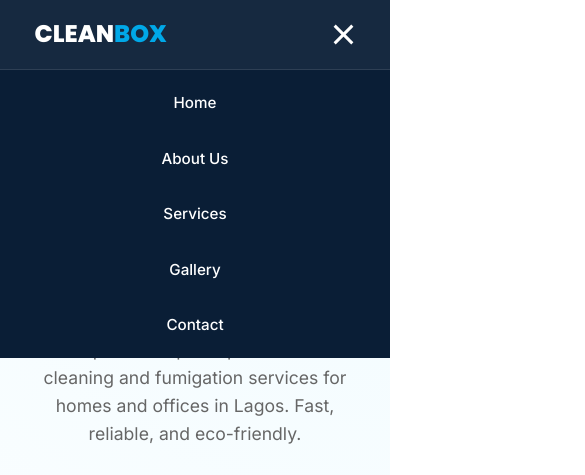
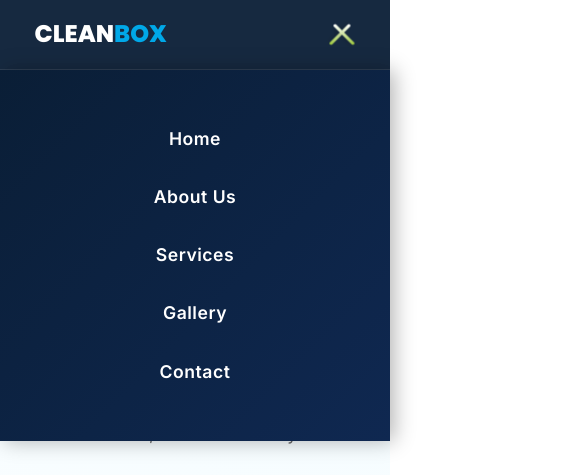
Before and after one commit to Tech-Reni/cleanbox-website, a plain HTML site: page index.html in a window 390 px wide. Both pictures are taken after a click on the element 343 px from the left and 34 px from the top of the page. Shown: the top 475 px of the page, 585 px wide, since content can reach past the window. Drawn offline with nearby package versions, Linux system fonts and the light colour scheme.

Commit message:
Update style.css

```diff
--- a/style.css
+++ b/style.css
@@ -336,7 +336,20 @@ ul {
     display: flex;
     justify-content: center;
     align-items: center;
-    border: 2px dashed var(--secondary-color);
+    border: 2px solid var(--secondary-color);
+    overflow: hidden;
+    box-shadow: 0 20px 60px rgba(0, 168, 232, 0.15);
+}
+
+.ceo-image {
+    width: 100%;
+    height: 100%;
+    object-fit: cover;
+    transition: transform 0.3s ease;
+}
+
+.image-box:hover .ceo-image {
+    transform: scale(1.05);
 }
 
 .big-icon {
@@ -705,15 +718,73 @@ footer {
         left: -100%;
         top: var(--header-height);
         flex-direction: column;
-        background-color: var(--primary-color);
+        background: linear-gradient(135deg, var(--primary-color) 0%, #0f2851 100%);
         width: 100%;
         text-align: center;
-        padding: 20px 0;
-        transition: 0.3s;
+        padding: 40px 20px;
+        transition: all 0.5s cubic-bezier(0.34, 1.56, 0.64, 1);
+        gap: 0;
+        backdrop-filter: blur(10px);
+        box-shadow: 4px 0 20px rgba(0, 0, 0, 0.3);
+        max-height: calc(100vh - var(--header-height));
+        overflow-y: auto;
     }
 
     .nav-menu.active {
         left: 0;
+    }
+
+    .nav-menu .nav-item {
+        opacity: 0;
+        transform: translateX(-20px);
+        transition: all 0.5s ease;
+    }
+
+    .nav-menu.active .nav-item {
+        opacity: 1;
+        transform: translateX(0);
+    }
+
+    .nav-menu .nav-item:nth-child(1) { transition-delay: 0.1s; }
+    .nav-menu .nav-item:nth-child(2) { transition-delay: 0.15s; }
+    .nav-menu .nav-item:nth-child(3) { transition-delay: 0.2s; }
+    .nav-menu .nav-item:nth-child(4) { transition-delay: 0.25s; }
+    .nav-menu .nav-item:nth-child(5) { transition-delay: 0.3s; }
+
+    .nav-menu.active .nav-item:nth-child(1) { transition-delay: 0.2s; }
+    .nav-menu.active .nav-item:nth-child(2) { transition-delay: 0.25s; }
+    .nav-menu.active .nav-item:nth-child(3) { transition-delay: 0.3s; }
+    .nav-menu.active .nav-item:nth-child(4) { transition-delay: 0.35s; }
+    .nav-menu.active .nav-item:nth-child(5) { transition-delay: 0.4s; }
+
+    .nav-link {
+        display: block;
+        padding: 15px 0;
+        font-size: 1.1rem;
+        font-weight: 600;
+        letter-spacing: 0.5px;
+        position: relative;
+    }
+
+    .nav-link:hover {
+        color: var(--accent-color);
+        transform: scale(1.05);
+    }
+
+    .nav-link::after {
+        content: '';
+        position: absolute;
+        bottom: 5px;
+        left: 50%;
+        width: 0;
+        height: 2px;
+        background: var(--accent-color);
+        transition: all 0.3s ease;
+        transform: translateX(-50%);
+    }
+
+    .nav-link:hover::after {
+        width: 80px;
     }
 
     .nav-cta {
@@ -721,17 +792,37 @@ footer {
     }
 
     .hamburger {
-        display: block;
+        display: flex;
+        flex-direction: column;
+        cursor: pointer;
+        transition: all 0.4s ease;
+    }
+
+    .bar {
+        width: 28px;
+        height: 3px;
+        margin: 3px 0;
+        transition: all 0.5s cubic-bezier(0.68, -0.55, 0.265, 1.55);
+        background: linear-gradient(90deg, var(--white), var(--accent-color));
+        border-radius: 2px;
+        box-shadow: 0 2px 5px rgba(0, 0, 0, 0.2);
+    }
+
+    .hamburger.active {
+        transform: rotate(90deg);
     }
 
     .hamburger.active .bar:nth-child(2) {
         opacity: 0;
+        transform: translateX(-10px);
     }
+
     .hamburger.active .bar:nth-child(1) {
-        transform: translateY(8px) rotate(45deg);
+        transform: translateY(11px) rotate(45deg);
     }
+
     .hamburger.active .bar:nth-child(3) {
-        transform: translateY(-8px) rotate(-45deg);
+        transform: translateY(-11px) rotate(-45deg);
     }
 
     .hero-content {
```
